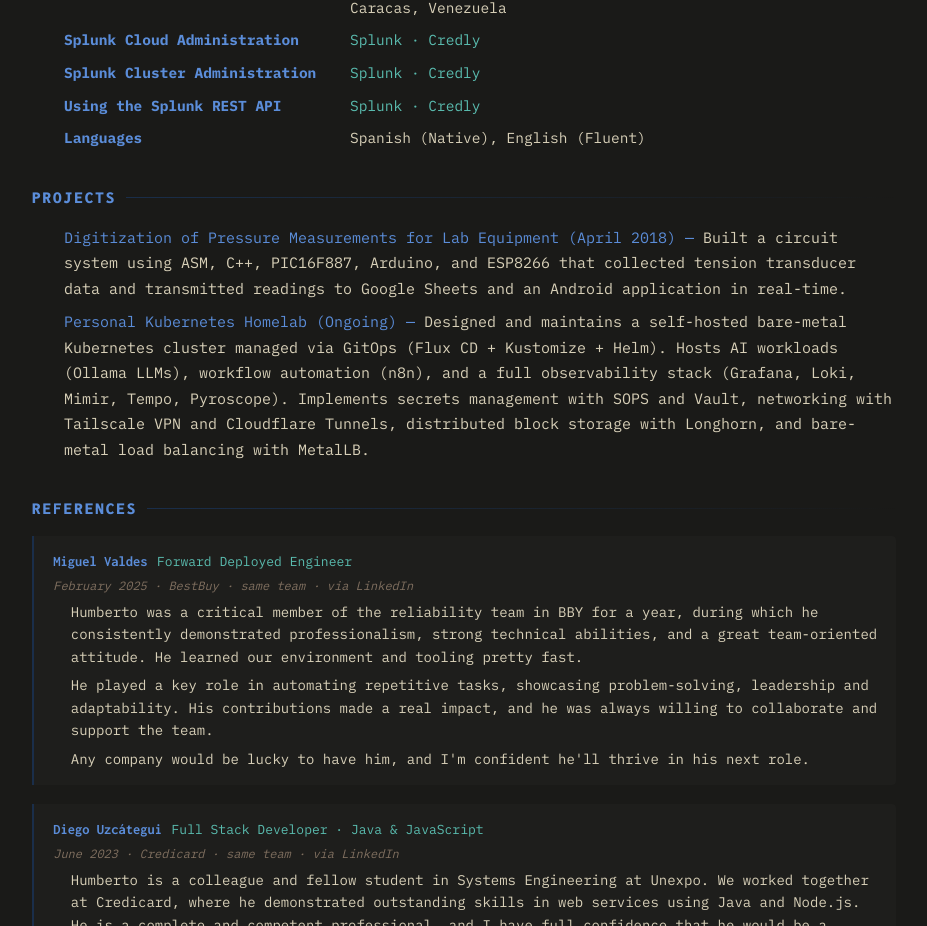
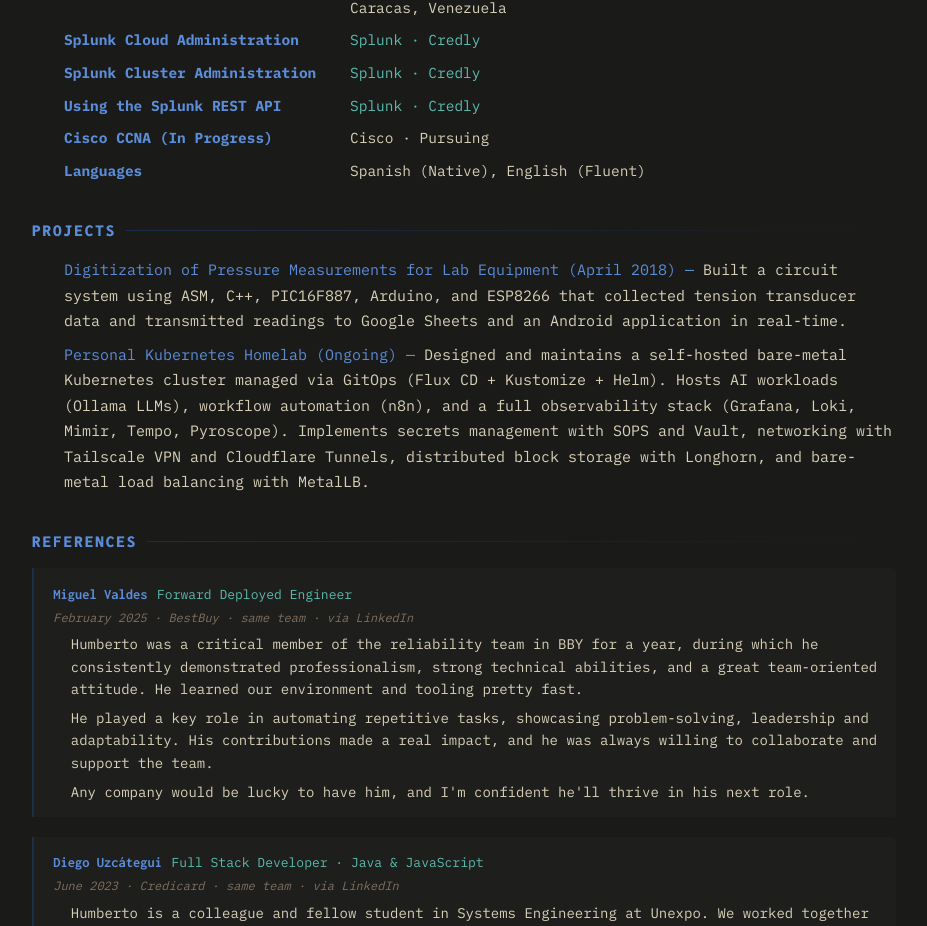
Before and after one commit to wololo-aeyoyo/resume-web, a Next.js app: page / in a window 1280 px wide. Shown: the part 2840-3766 px from the top of the page, without its empty margins (176-1103 px from the left). Built offline with nearby package versions, Linux system fonts and the light colour scheme.

Commit message:
feat: add Cisco CCNA (In Progress) education entry to translations and TerminalPage

```diff
--- a/src/components/TerminalPage.tsx
+++ b/src/components/TerminalPage.tsx
@@ -287,6 +287,10 @@
     {
       term: t("edu4_term"),
       desc: <a href="https://www.credly.com/badges/39ba9c1d-1279-4a77-a183-28c1bcb6ec7a" target="_blank" rel="noopener noreferrer">Splunk · Credly</a>,
+    },
+    {
+      term: t("edu5_term"),
+      desc: <>Cisco · Pursuing</>,
     },
     {
       term: t("lang_term"),
--- a/src/data/translations.ts
+++ b/src/data/translations.ts
@@ -54,6 +54,7 @@
     edu2_term: "Splunk Cloud Administration",
     edu3_term: "Splunk Cluster Administration",
     edu4_term: "Using the Splunk REST API",
+    edu5_term: "Cisco CCNA (In Progress)",
     lang_term: "Languages",
     lang_detail: "Spanish (Native), English (Fluent)",
     sec_extra: "PROJECTS",
@@ -122,6 +123,7 @@
     edu2_term: "Splunk Cloud Administration",
     edu3_term: "Splunk Cluster Administration",
     edu4_term: "Using the Splunk REST API",
+    edu5_term: "Cisco CCNA (En curso)",
     lang_term: "Idiomas",
     lang_detail: "Español (Nativo), Inglés (Fluido)",
     sec_extra: "PROYECTOS",
```
